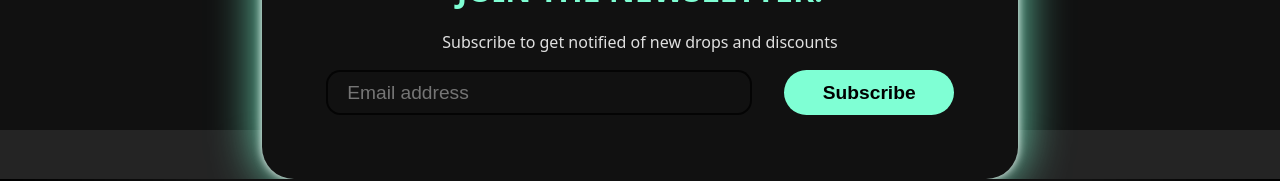
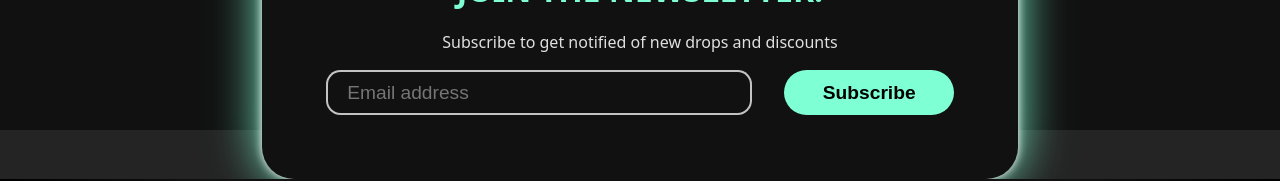
Before and after one commit to sednave/y2nes-website, a React (Vite) app: page /store in a window 1280 px wide. Shown: the part 670-851 px from the top of the page. Built offline with nearby package versions, Linux system fonts and the light colour scheme.

Commit message:
Updated issues with website prettifying commit

```diff
--- a/src/app/App.css
+++ b/src/app/App.css
@@ -190,7 +190,7 @@ footer div h3 {
   font-size: 1.2rem;
   background-color: var(--background-color);
   color: white;
-  border: 2px solid rgba(1, 1, 1, 0.75);
+  border: 2px solid rgba(255, 255, 255, 0.75);
   border-radius: 0.75em;
   padding: 0.5em 1em;
   margin: 0;
--- a/src/app/routes/Music/Music.css
+++ b/src/app/routes/Music/Music.css
@@ -53,13 +53,10 @@
     width: 25rem;
     height: 25rem;
     background-position: center;
-
     background-size: 100%;
     background-color: black;
     background-blend-mode: multiply;
-    background-position: center;
     transition: background-size 0.2s;
-
     font-size: 1.5rem;
     font-weight: bold;
     color:transparent;
--- a/src/app/routes/Music/Music.tsx
+++ b/src/app/routes/Music/Music.tsx
@@ -9,7 +9,7 @@ import Marquee from "react-fast-marquee"
 const Music = () => {
     const [songType, setSongType] = useState('');
     const activeBackgroundColor = 'white';
-    const inactiveBackgroundColor = 'rgba(0, 0, 0, 0.5';
+    const inactiveBackgroundColor = 'rgba(0, 0, 0, 0.5)';
     return <div className="page">
         <SiteBackground />
         <Header />
--- a/src/app/routes/Music/MusicListingButton.tsx
+++ b/src/app/routes/Music/MusicListingButton.tsx
@@ -23,7 +23,7 @@ const MusicListingButton = ({listingId, selectedId, onClick}:Props) => {
 
     const backgroundImage = LISTING_IMAGES[listingId];
     const activeBackgroundColor = 'white';
-    const inactiveBackgroundColor = 'rgba(0, 0, 0, 0.5';
+    const inactiveBackgroundColor = 'rgba(0, 0, 0, 0.5)';
     const backgroundColor = selectedId === listingId ? activeBackgroundColor : inactiveBackgroundColor
     const listingName = listingId;
     return <button
```
